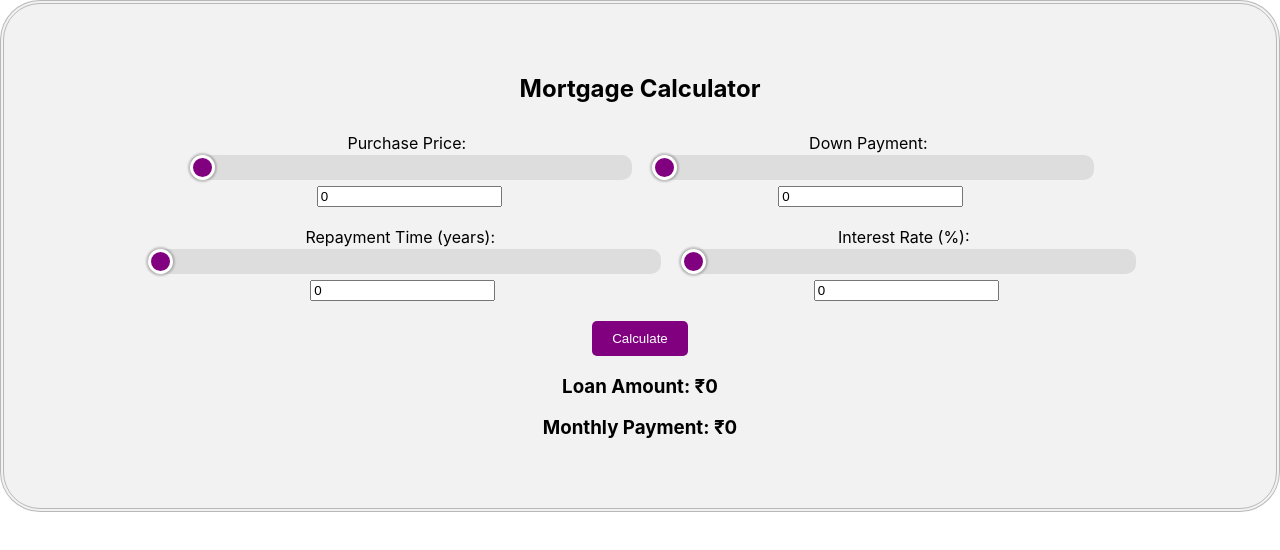
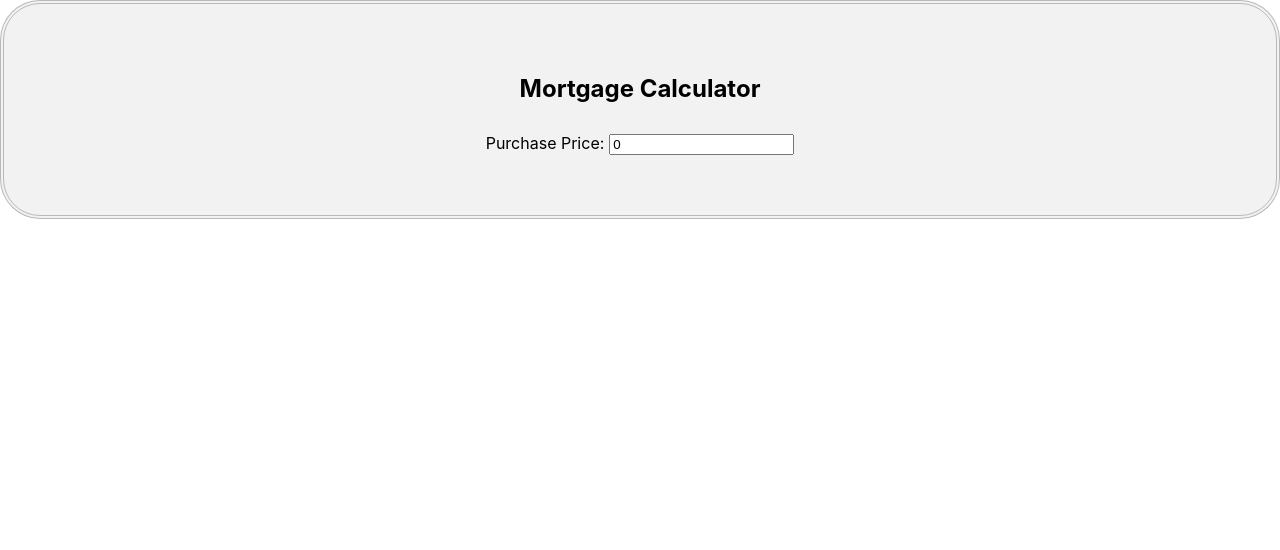
Before and after one commit to cherivamshi/mortgagecalculator, a React (Create React App) app: page / in a window 1280 px wide. Shown: the top 550 px of the page. Built offline with nearby package versions, Linux system fonts and the light colour scheme.

Commit message:
Update mortgagecalculator.js

```diff
--- a/src/mortgagecalculator.js
+++ b/src/mortgagecalculator.js
@@ -3,27 +3,6 @@ import './App.css';
 
 const MortgageCalculator = () => {
   const [purchasePrice, setPurchasePrice] = useState(0);
-  const [downPayment, setDownPayment] = useState(0);
-  const [repaymentTime, setRepaymentTime] = useState(0);
-  const [interestRate, setInterestRate] = useState(0);
-  const [loanAmount, setLoanAmount] = useState(0);
-  const [monthlyPayment, setMonthlyPayment] = useState(0);
-
-  const handleCalculate = () => {
-    const loanAmount = purchasePrice - downPayment;
-    setLoanAmount(loanAmount);
-
-    const monthlyInterestRate = interestRate / 100 / 12;
-    const numberOfPayments = repaymentTime * 12;
-
-    const monthlyPayment =
-      loanAmount *
-      (monthlyInterestRate *
-        Math.pow(1 + monthlyInterestRate, numberOfPayments)) /
-      (Math.pow(1 + monthlyInterestRate, numberOfPayments) - 1);
-
-    setMonthlyPayment(monthlyPayment.toFixed(2));
-  };
 
   return (
     <div className="mortgage-calculator">
@@ -32,87 +11,15 @@ const MortgageCalculator = () => {
         <div className="input-container">
           <label htmlFor="purchase-price">Purchase Price:</label>
           <input
-            type="range"
-            min="0"
-            max="1000000"
-            value={purchasePrice}
-            onChange={(e) => setPurchasePrice(parseFloat(e.target.value))}
-            style={{
-              background: `linear-gradient(to right, purple ${purchasePrice / 10000}%, #ddd ${purchasePrice / 10000}%)`
-            }}
-          />
-          <input
             type="number"
             id="purchase-price"
             value={purchasePrice}
             onChange={(e) => setPurchasePrice(parseFloat(e.target.value))}
           />
         </div>
-        <div className="input-container">
-          <label htmlFor="down-payment">Down Payment:</label>
-          <input
-            type="range"
-            min="0"
-            max="100000"
-            value={downPayment}
-            onChange={(e) => setDownPayment(parseFloat(e.target.value))}
-            style={{
-              background: `linear-gradient(to right, purple ${downPayment / 1000}%, #ddd ${downPayment / 1000}%)`
-            }}
-          />
-          <input
-            type="number"
-            id="down-payment"
-            value={downPayment}
-            onChange={(e) => setDownPayment(parseFloat(e.target.value))}
-          />
         </div>
-        <div className="input-container">
-          <label htmlFor="repayment-time">Repayment Time (years):</label>
-          <input
-            type="range"
-            min="0"
-            max="30"
-            value={repaymentTime}
-            onChange={(e) => setRepaymentTime(parseFloat(e.target.value))}
-            style={{
-              background: `linear-gradient(to right, purple ${repaymentTime * 3.33}%, #ddd ${repaymentTime * 3.33}%)`
-            }}
-          />
-          <input
-            type="number"
-            id="repayment-time"
-            value={repaymentTime}
-            onChange={(e) => setRepaymentTime(parseFloat(e.target.value))}
-          />
         </div>
-        <div className="input-container">
-          <label htmlFor="interest-rate">Interest Rate (%):</label>
-          <input
-            type="range"
-            min="0"
-            max="30"
-            step="0.1"
-            value={interestRate}
-            onChange={(e) => setInterestRate(parseFloat(e.target.value))}
-            style={{
-              background: `linear-gradient(to right, purple ${interestRate * 3.33}%, #ddd ${interestRate * 3.33}%)`
-            }}
-          />
-          <input
-            type="number"
-            id="interest-rate"
-            value={interestRate}
-            onChange={(e) => setInterestRate(parseFloat(e.target.value))}
-          />
-        </div>
-      </div>
-      <button onClick={handleCalculate}>Calculate</button>
-      <div>
-        <h3>Loan Amount: ₹{loanAmount}</h3>
-        <h3>Monthly Payment: ₹{monthlyPayment}</h3>
-      </div>
-    </div>
+
   );
 };
 
```
